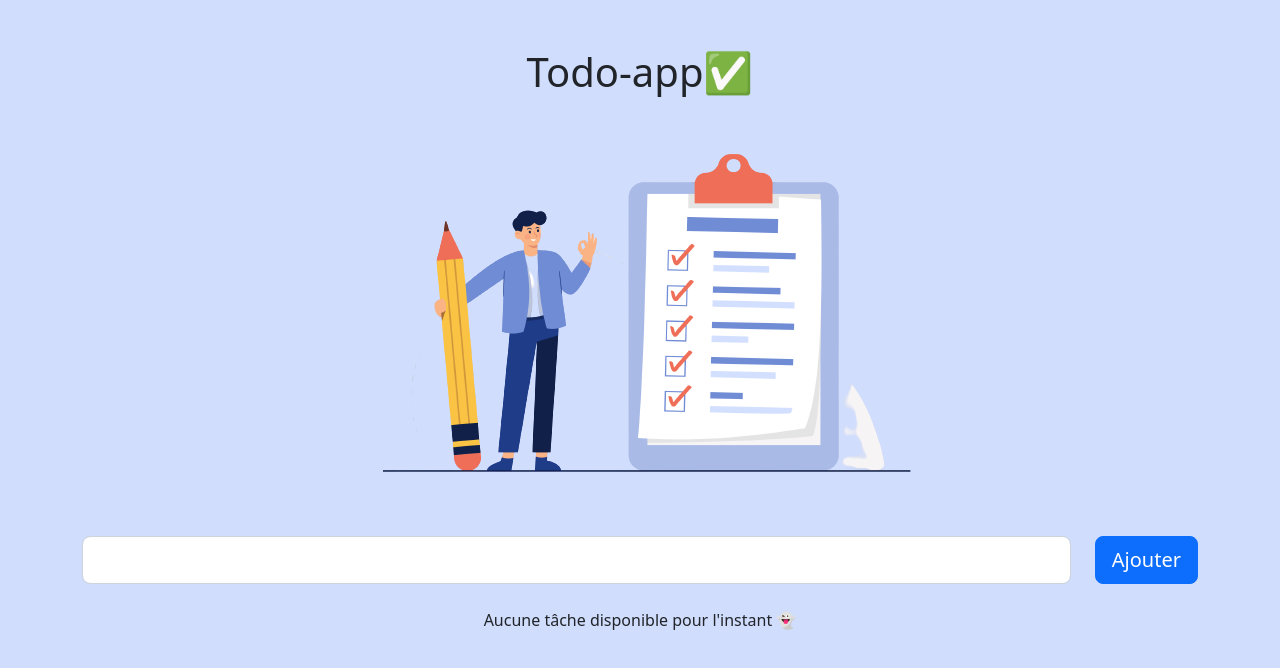
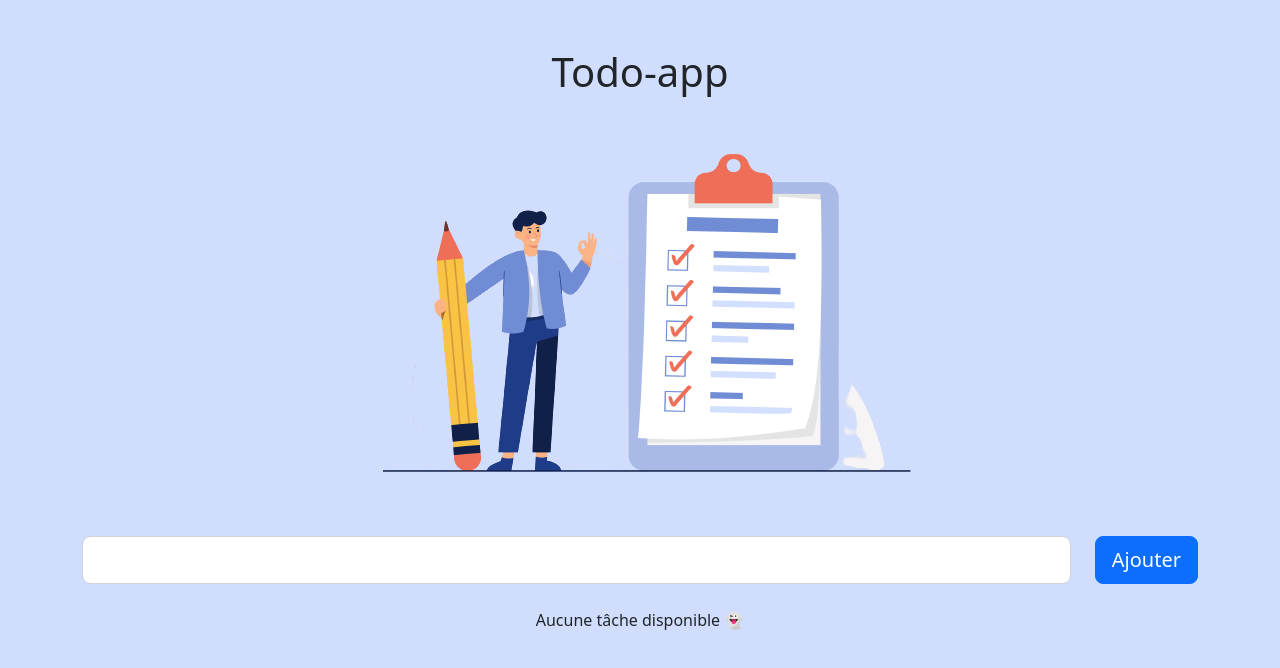
Before and after one commit to YounGio9/mern-todo-app, a React (Create React App) app in the folder frontend/: page / in a window 1280 px wide. Shown: the top 668 px of the page. Built offline with nearby package versions, Linux system fonts and the light colour scheme.

Commit message:
resolve makdone code

```diff
--- a/frontend/src/components/ListTodo.js
+++ b/frontend/src/components/ListTodo.js
@@ -83,7 +83,7 @@ function ListTodo() {
             <div className="row">
                 <div className="col-md-12 text-xl-center ">
                     <br/><br/>
-                    <h1> Todo-app✅</h1>
+                    <h1> Todo-app</h1>
                     <img src={imgTodo} alt="Todoimg" className="img-fluid" />
                     <br/><br/>
                     {/*update task*/}
@@ -133,10 +133,7 @@ function ListTodo() {
     <br/>
                         </>
                     )}
-
-
-
-                    { toDo && toDo.length ? '': 'Aucune tâche disponible pour l\'instant 👻'}
+                    { toDo && toDo.length ? '': 'Aucune tâche disponible 👻 '}
                     {
                         toDo && toDo
                             .sort((a, b) => a.id > b.id ? 1 : -1)
```
